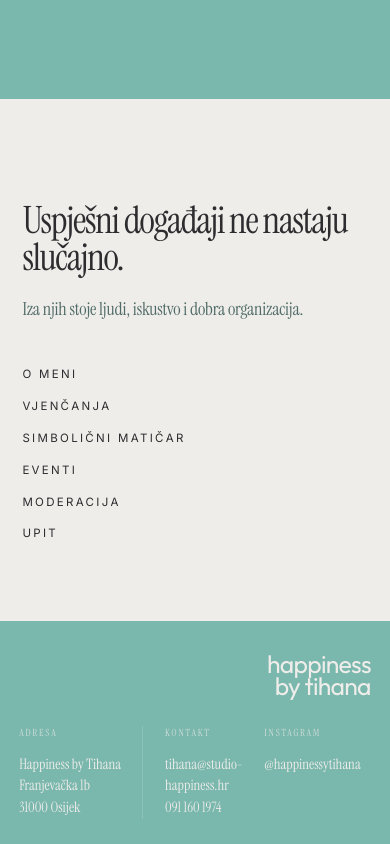
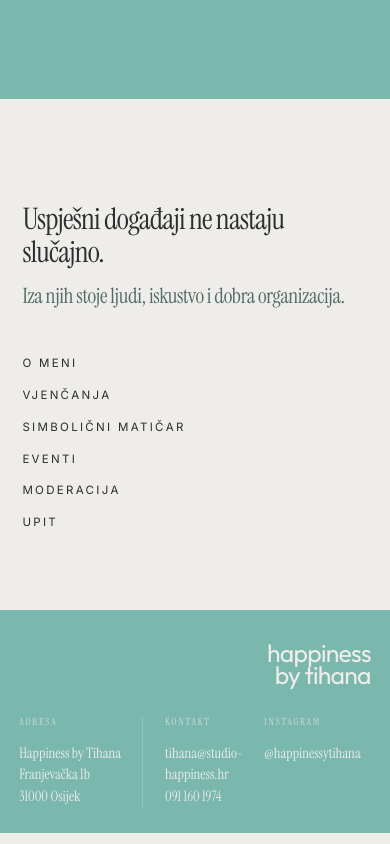
Before and after one commit to mgebela/happiness, a React (Vite) app: page / in a window 390 px wide. Shown: the part 745-1589 px from the top of the page. Built offline with nearby package versions, Linux system fonts and the light colour scheme.

Commit message:
Let the two overview sentences sit as a pair, not a billboard and a caption.
Co-authored-by: Cursor <cursoragent@cursor.com>

```diff
--- a/src/index.css
+++ b/src/index.css
@@ -275,25 +275,26 @@ video {
 
 .overview-title {
   display: grid;
-  gap: 1.35rem;
+  gap: 0.85rem;
   margin: 0;
+  max-width: 18ch;
 }
 
 .overview-lead {
   font-family: var(--compact);
-  font-size: clamp(2.45rem, 6.2vw, 5.1rem);
+  font-size: clamp(1.85rem, 3.2vw, 2.7rem);
   font-weight: 400;
-  line-height: 0.98;
-  letter-spacing: -0.035em;
+  line-height: 1.12;
+  letter-spacing: -0.028em;
 }
 
 .overview-follow {
-  max-width: 24ch;
+  max-width: 22ch;
   font-family: var(--compact);
-  font-size: clamp(1.05rem, 1.7vw, 1.38rem);
+  font-size: clamp(1.28rem, 2.2vw, 1.72rem);
   font-weight: 400;
   line-height: 1.32;
-  letter-spacing: -0.01em;
+  letter-spacing: -0.018em;
   color: var(--accent);
 }
 
@@ -775,13 +776,17 @@ textarea::placeholder {
     gap: 2.4rem;
   }
 
+  .overview-title {
+    max-width: none;
+  }
+
   .overview-lead {
-    font-size: 2.35rem;
+    font-size: 1.85rem;
   }
 
   .overview-follow {
     max-width: none;
-    font-size: 1.12rem;
+    font-size: 1.32rem;
   }
 
   .footer-bar {
```
